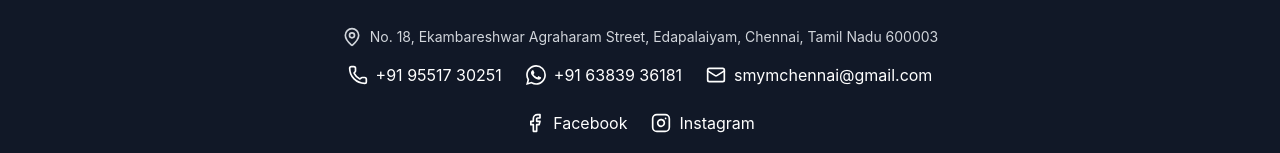
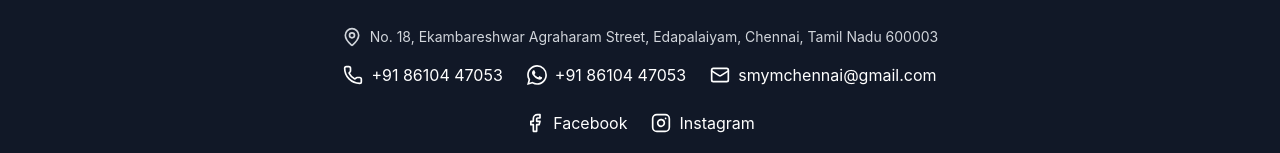
Before and after one commit to smymchennai-cloud/smymchennai, a React (Create React App) app: page / in a window 1280 px wide. Shown: the part 8580-8733 px from the top of the page. Built offline with nearby package versions, Linux system fonts and the light colour scheme.

Commit message:
[Atul] Add smym number in website

```diff
--- a/src/components/layout/Footer.jsx
+++ b/src/components/layout/Footer.jsx
@@ -32,20 +32,20 @@ const Footer = () => {
         {/* Contact & Social Links */}
         <div className="flex flex-wrap items-center justify-center gap-4 md:gap-6 mb-6">
           <a
-            href="tel:+919551730251"
+            href="tel:+918610447053"
             className="flex items-center gap-2 hover:text-orange-500 transition"
           >
             <Phone className="w-5 h-5" />
-            <span>+91 95517 30251</span>
+            <span>+91 86104 47053</span>
           </a>
           <a
-            href="https://wa.me/916383936181"
+            href="https://wa.me/918610447053"
             target="_blank"
             rel="noopener noreferrer"
             className="flex items-center gap-2 hover:text-green-500 transition"
           >
             <WhatsAppIcon className="w-5 h-5" />
-            <span>+91 63839 36181</span>
+            <span>+91 86104 47053</span>
           </a>
           <a
             href="mailto:smymchennai@gmail.com"
```
